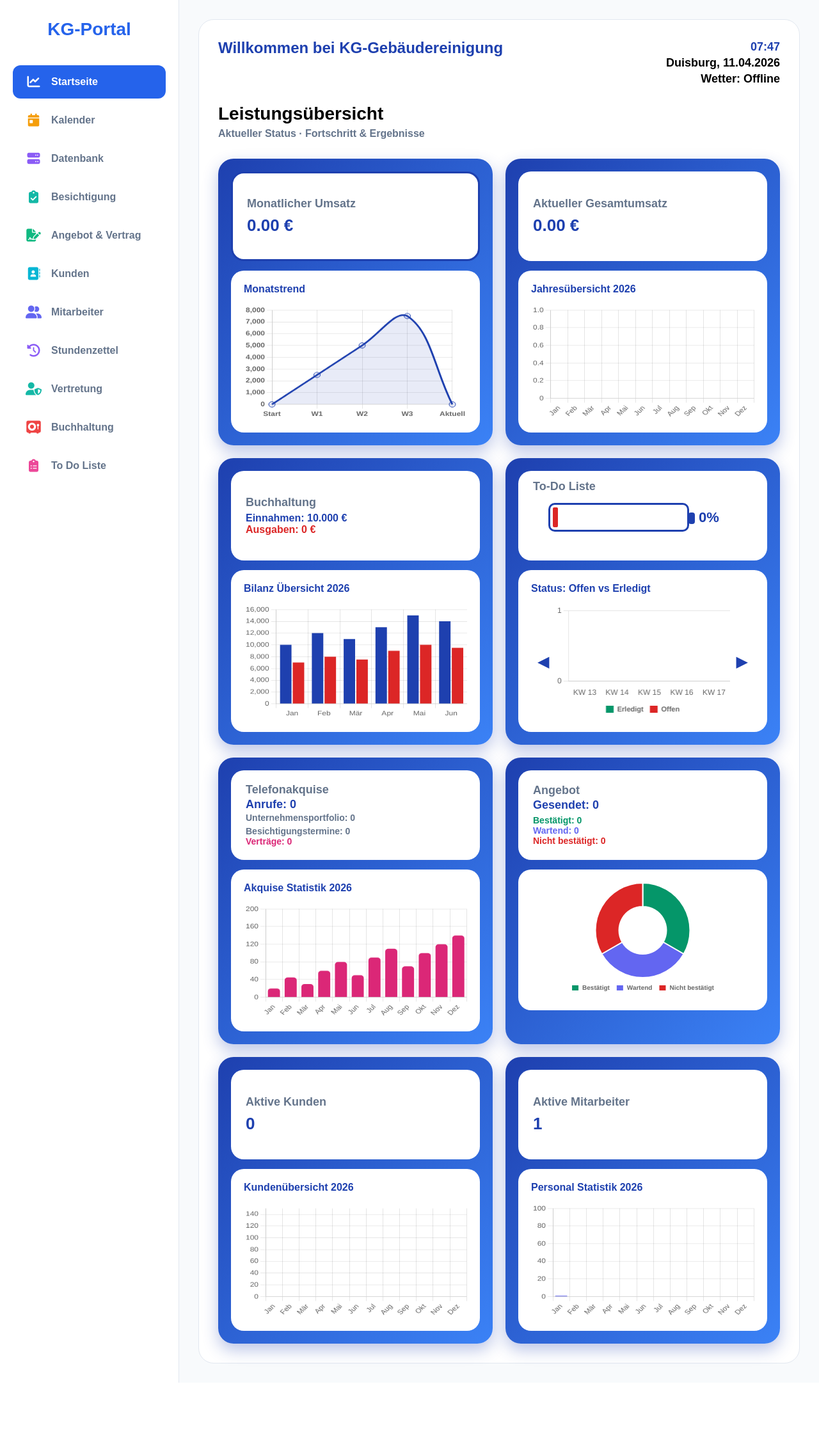
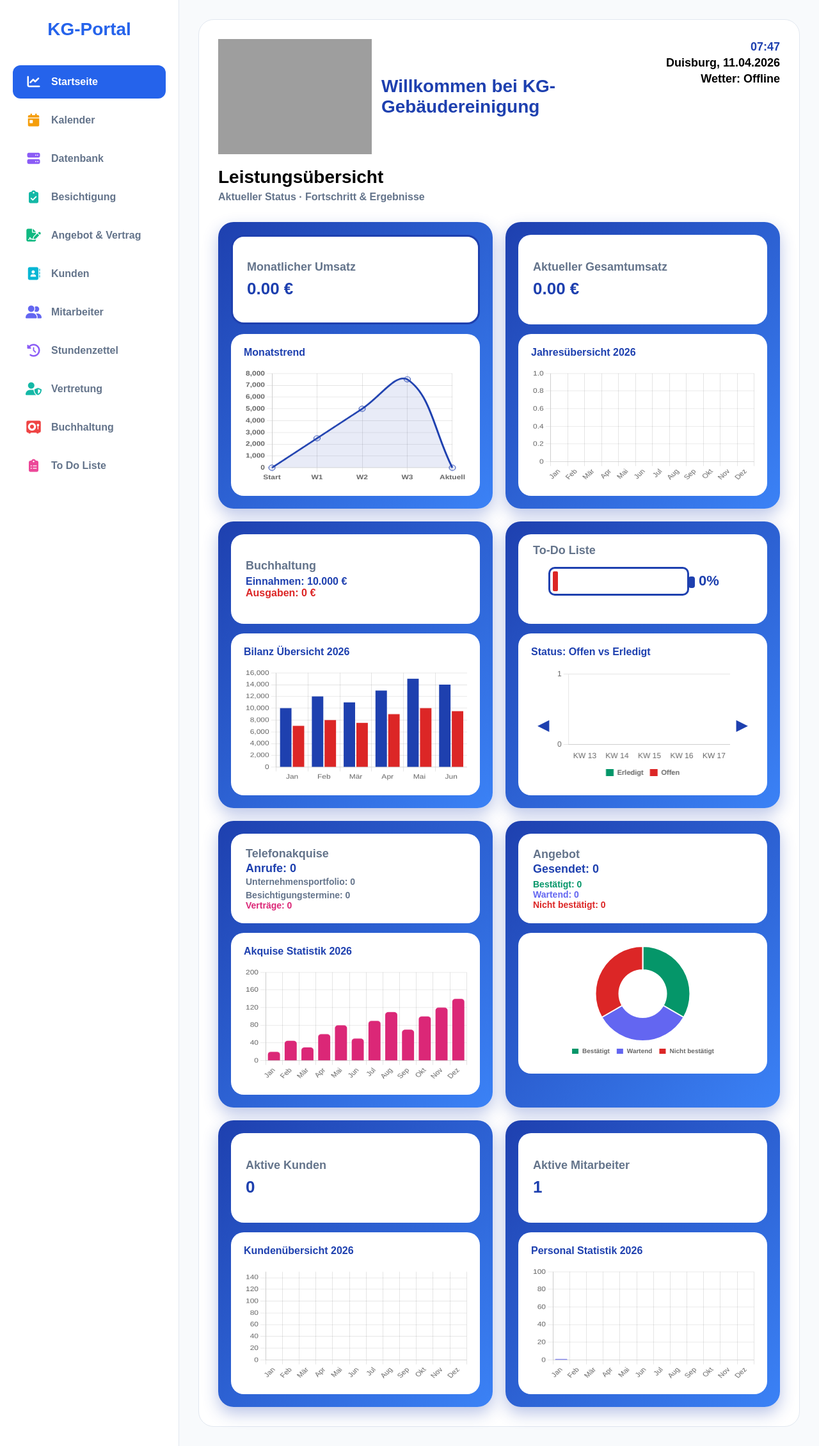
Before and after one commit to kg-portal/kg-portal, a Flask app: page / in a window 1280 px wide. Shown: the whole page at 64% size. Before the commit the page ends 2161 px from the top, so only its background shows below. Run offline with Flask 3, Linux system fonts and the light colour scheme; the visitor is signed in with stand-in values (Sample User, id 1); data comes from the database, SQL or seed files in the repository; data that the repository does not hold is empty; grey boxes are pictures that could not be loaded.

Commit message:
Update index.html

```diff
--- a/templates/index.html
+++ b/templates/index.html
@@ -194,24 +194,39 @@
 -->
 
 <div style="display: flex; justify-content: space-between; align-items: flex-start; margin-bottom: 20px;">
-    <div style="overflow: hidden; white-space: nowrap; flex-grow: 1;">
-        <div style="display: inline-block; animation: marqueeOnce 5s ease-out forwards; color: #1e40af; font-size: 24px; font-weight: 700;">
+
+    <!-- SOL: LOGO + YAZI -->
+    <div style="display: flex; align-items: center; gap: 15px;">
+
+        <!-- BÜYÜK LOGO -->
+        <img src="/static/kg_logo.png" style="height: 180px; width: auto;">
+
+        <!-- YAZI (SİLİNMEDİ!) -->
+        <div style="color: #1e40af; font-size: 28px; font-weight: 800;">
             Willkommen bei KG-Gebäudereinigung
         </div>
+
     </div>
 
+    <!-- SAĞ TARAF -->
     <div style="text-align: right; font-family: sans-serif; min-width: 180px;">
         <div id="digital-clock" style="font-size: 18px; font-weight: 800; line-height: 1.4; color: #1e40af;">00:00</div>
         <div id="current-date" style="font-size: 18px; font-weight: 700; line-height: 1.4; color: #000000;">Duisburg, --.--.----</div>
         <div style="font-size: 18px; font-weight: 700; line-height: 1.4; color: #000000;">
             Wetter: <span id="weather-desc">Laden...</span> <span id="weather-temp"></span>
         </div>
-        <div id="weather-icon" style="font-size: 45px; margin-top: 5px; line-height: 1;"></div>
+        <div id="weather-icon" style="font-size: 45px; margin-top: 5px;"></div>
     </div>
+
 </div>
 
-<h1 style="font-size:28px; font-weight:800; margin-bottom:6px;">Leistungsübersicht</h1>
-<div style="color:#64748b; font-weight: 600; margin-bottom:30px;">Aktueller Status · Fortschritt & Ergebnisse</div>
+<h1 style="font-size:28px; font-weight:800; margin-bottom:6px;">
+    Leistungsübersicht
+</h1>
+
+<div style="color:#64748b; font-weight: 600; margin-bottom:30px;">
+    Aktueller Status · Fortschritt & Ergebnisse
+</div>
 
 
 <!--
```
